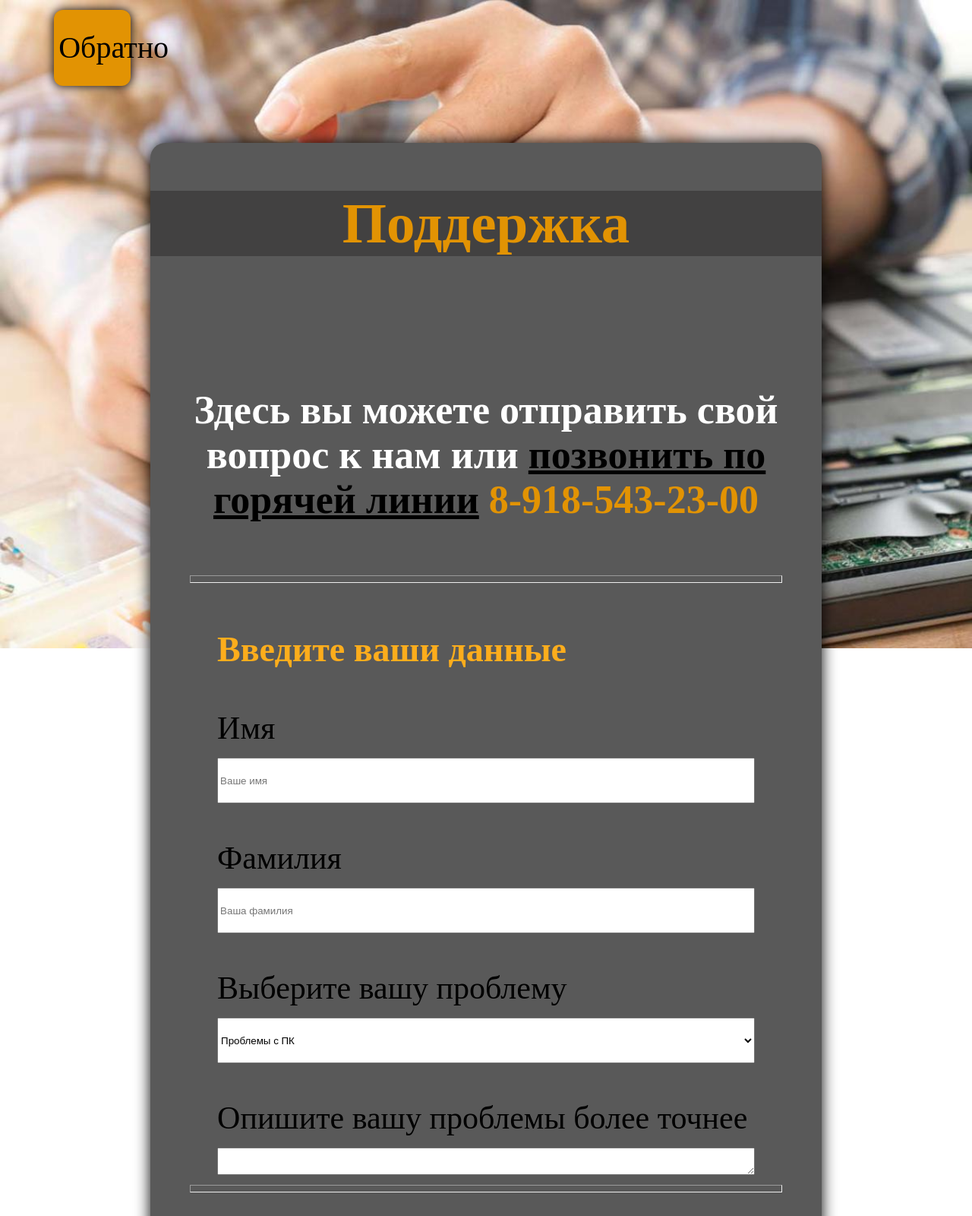
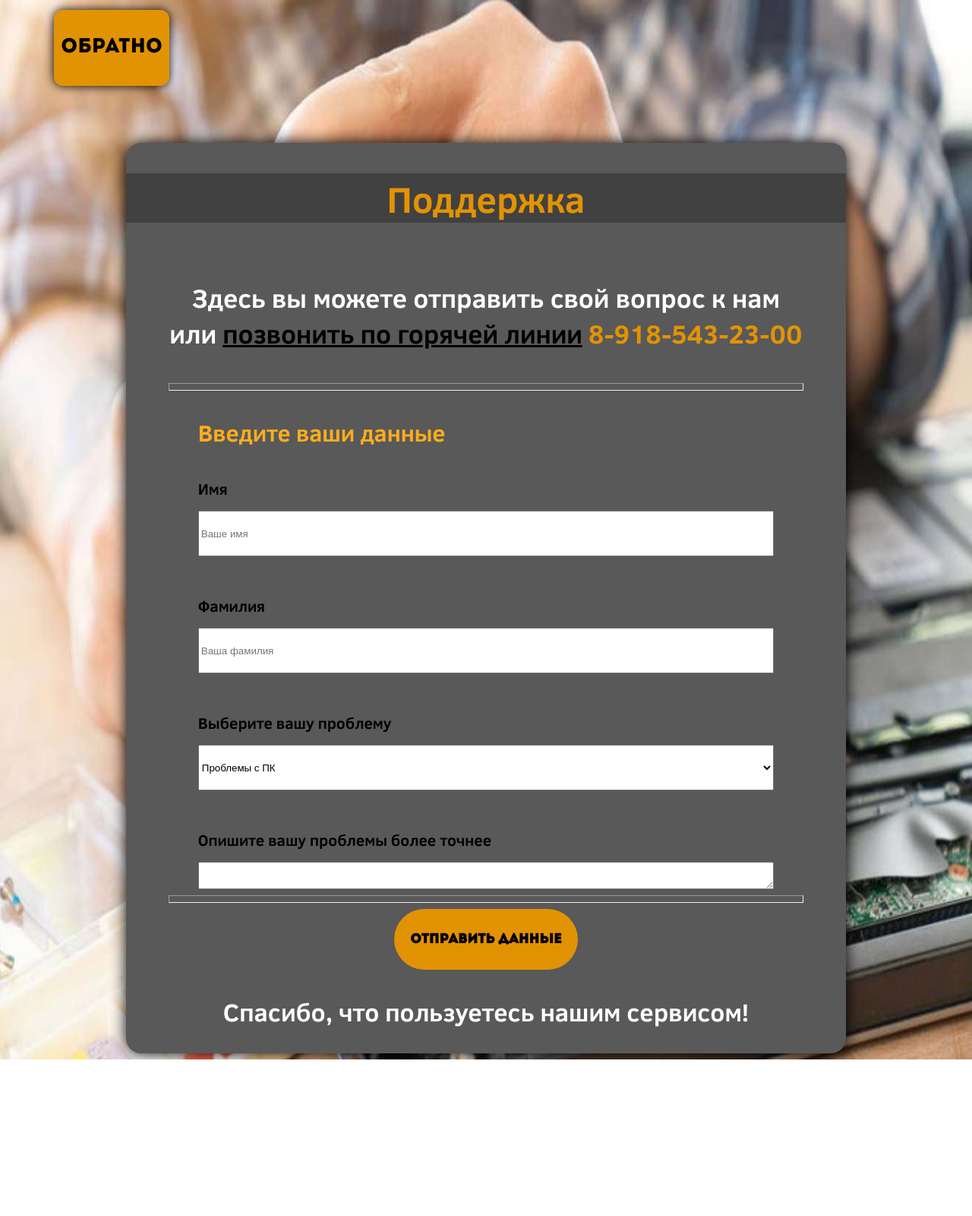
Before and after one commit to Foo0s/Tech-site, a plain HTML site: page helps_menu.html in a window 1280 px wide. Shown: the top 1600 px of the page at 76% size. After the commit the page ends 1394 px from the top, so only its background shows below. Drawn offline with Linux system fonts and the light colour scheme; a web font is replaced by a local one.

Commit message:
fix 2-ой и 3-ей страницы

```diff
--- a/css/help_block.css
+++ b/css/help_block.css
@@ -1,16 +1,16 @@
 @font-face {
     font-family: Header;
-    src: url("../fonts/Aqum_2/Aqum\ 2\ Classic.otf");
+    src: url("../fonts/clearsans/ClearSans-Bold.ttf");
 }
 
 @font-face {
     font-family: Maler;
-    src: url("../fonts/Maler_Header_font/Maler.ttf");
+    src: url("../fonts/intro/Intro.otf");
 }
 
 body{
     background: url("../images/gnm-cervis-9773016939-1.jpg") no-repeat;
-    background-size: 100%;
+    background-size: 100% 100%;
 }
 
 hr{
@@ -20,6 +20,10 @@ hr{
     font-family: "Header";
 }
 
+textarea{
+    resize: vertical;
+}
+
 .button_back{
     width: 40%;
     margin-left: 5%;
@@ -27,7 +31,7 @@ hr{
 }
 
 .button_back > button{
-    width: 20%;
+    width: 30%;
     height: 100px;
     background-color: #E29303;
     border-radius: 12px;
@@ -37,28 +41,27 @@ hr{
 
 .button_back > button > a{
     font-family: "Maler";
-    font-size: 40px;
+    font-size: 2.1vw;
     text-decoration: none;
     color: black
 }
 
 .center_help_block{
-    width: 70%;
+    width: 75%;
     margin: auto;
     background-color: #595959;
     border-radius: 20px;
     margin-top: 6%;
     display: grid;
     grid-template-columns: 1fr;
-    grid-gap: 20px;
     box-shadow: 0px 0px 20px black;
     font-family: "Header";
-    height: 1800px;
+    height: auto;
 }
 
 
 .header__h{
-    font-size: 50px;
+    font-size: 2.5vw;
     color: #E29303;
     text-align: center;
     background-color: #424141;
@@ -67,7 +70,6 @@ hr{
 
 .text{
     color: #E29303;
-    font-size: 42px;
 }
 
 .block__asked{
@@ -88,7 +90,7 @@ hr{
 }
 
 .block__asked > label{
-    font-size: 42px;
+    font-size: 1.6vw;
 }
 
 .help_block__main{
@@ -98,14 +100,14 @@ hr{
 
 .help_block__main > h3{
     margin-left: 6%;
-    font-size: 52px;
+    font-size: 2.7vw;
     color: white;
     margin-right: 6%;
     text-align: center;
 }
 
 .block__asked > h2{
-    font-size: 46px;
+    font-size: 2.4vw;
     color:#FDAD1C
 }
 
@@ -135,12 +137,12 @@ footer{
     text-decoration: none;
     color: black;
     font-weight: bold;
-    font-size: 42px;
+    font-size: 1.4vw;
     font-family: "Maler";
 }
 
 .footer__h{
-    font-size: 52px;
+    font-size: 2.2vw;
     color: white;
     font-family: "Header";
 }
--- a/css/otzivs.css
+++ b/css/otzivs.css
@@ -2,12 +2,12 @@
 
 @font-face {
     font-family: "Maler";
-    src: url("../fonts/Maler_Header_font/Maler.ttf");
+    src: url("../fonts/intro/Intro.otf");
 }
 
 @font-face{
     font-family: "Abebas";
-    src: url("../fonts/Garet/Garet-Heavy.ttf");
+    src: url("../fonts/clearsans/ClearSans-Bold.ttf");
 }
 
 body{
@@ -27,6 +27,8 @@ body{
     height: 100%;
     text-align: center;
     margin: auto;
+    display: grid;
+    grid-template-columns: 1fr;
 }
 
 
@@ -53,7 +55,7 @@ body{
 
 .header_h2 > h2{
     color: white;
-    font-size: 250%;
+    font-size: 1.4vw;
 }
 
 /*Внутренний контент*/
@@ -65,7 +67,6 @@ body{
     margin-top: 7%;
     display: grid;
     grid-template-columns: 1fr;
-    grid-row-gap: 7px;
     padding-bottom: 40px;
 }
 
@@ -78,7 +79,7 @@ body{
     align-items: center;
     justify-content: center;
     margin: auto;
-    font-size: 90%;
+    font-size: 1.2vw;
     margin-top: 4%;
     font-family: "Abebas";
 }
@@ -92,7 +93,7 @@ body{
     align-items: center;
     justify-content: center;
     margin: auto;
-    font-size: 90%;
+    font-size: 0.8vw;
     font-family: "Abebas";
     margin-top: 4%;
 }
@@ -111,12 +112,12 @@ body{
     height: 35px;
     color: white;
     font-weight: bold;
-    font-size: 110%;
+    font-size: 1.6vw;
     font-family: "Abebas";
 }
 
 .content_comm{
-    width: 40%;
+    width: 50%;
     margin: auto;
     background-color: #FCC503;
     height: 40px;
@@ -126,6 +127,7 @@ body{
     border-radius: 40px;
     margin-top: 4%;
     font-family: "Abebas";
+    font-size: 0.95vw;
 }
 
 .content_textarea{
@@ -143,7 +145,7 @@ body{
     resize: vertical;
     color: white;
     font-weight: bold;
-    font-size: 110%;
+    font-size: 1.4vw;
     font-family: 'Abebas';
 }
 
@@ -170,6 +172,7 @@ body{
     border-radius: 40px;
     margin-top: 4%;
     font-family: "Abebas";
+    font-size: 1.4vw;
 }
 
 .con-footer__h > img{
@@ -189,7 +192,7 @@ body{
     width: 70%;
     height: 60px;
     margin: auto;
-    font-size: 30px;
+    font-size: 1.4vw;
     font-family: 'Maler';
 }
 
@@ -233,7 +236,7 @@ body{
 }
 
 .block_star > p{
-    font-size: 16px;
+    font-size: 1.2vw;
     margin-top: 5px;
     transform: rotate(270deg);
     color: white;
@@ -265,7 +268,7 @@ body{
 .otziv_block_back > button > a{
     text-decoration: none;
     color: black;
-    font-size: 27px;
+    font-size: 1.4vw;
     font-family: "Maler";
 }
 
```
Also changed, not shown: css/style.css (+8 -12 lines), otziv.html (+1 -1 lines).
